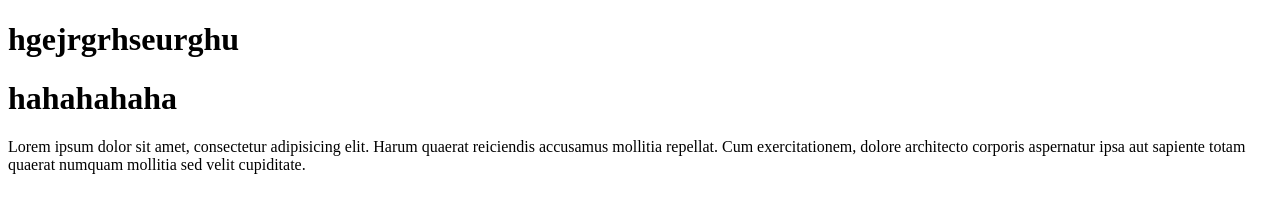
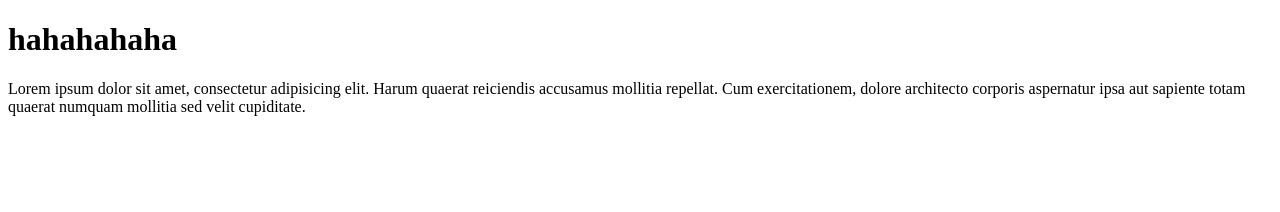
Before and after one commit to haduylong/Sesson1, a plain HTML site: page index.html in a window 1280 px wide. Drawn offline with Linux system fonts and the light colour scheme.

Commit message:
Update index.html

```diff
--- a/index.html
+++ b/index.html
@@ -9,7 +9,6 @@
 </head>
 
 <body>
-    <h1>hgejrgrhseurghu</h1>
     <h1>hahahahaha</h1>
     <p>Lorem ipsum dolor sit amet, consectetur adipisicing elit. Harum quaerat reiciendis accusamus mollitia repellat. Cum exercitationem, dolore architecto corporis aspernatur ipsa aut sapiente totam quaerat numquam mollitia sed velit cupiditate.</p>
 </body>
```
